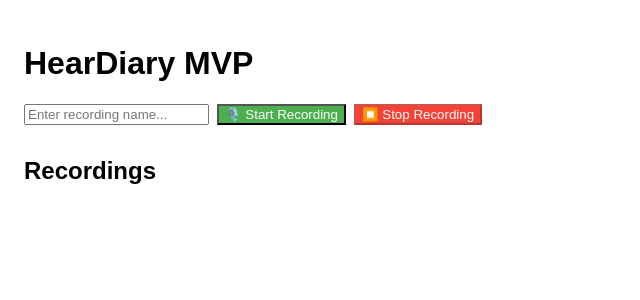
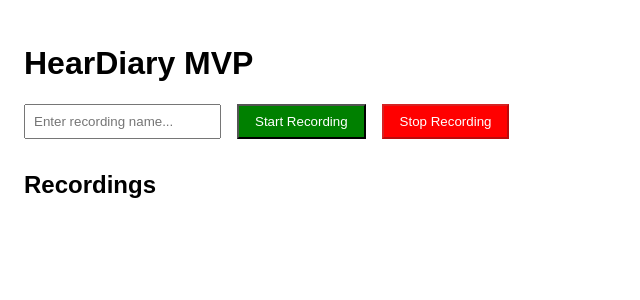
Before and after one commit to HearDiary/heardiary-app, a React app in the folder src/: page / in a window 1280 px wide. Shown: the top 300 px of the page, without its empty margins (0-640 px from the left). Built offline with nearby package versions, Linux system fonts and the light colour scheme; the HTML template or start-up script is replaced by a standard one.

Commit message:
Update main.tsx

```diff
--- a/src/main.tsx
+++ b/src/main.tsx
@@ -1,12 +1,10 @@
-// main.tsx
 import React, { useState, useRef } from 'react';
 import ReactDOM from 'react-dom/client';
 
 const App = () => {
   const [recordings, setRecordings] = useState<{ name: string; url: string }[]>([]);
   const [recordingName, setRecordingName] = useState('');
-  const [isRecording, setIsRecording] = useState(false); // 👈 stav pre vizuálnu spätnú väzbu
-
+  const [isRecording, setIsRecording] = useState(false);
   const mediaRecorderRef = useRef<MediaRecorder | null>(null);
   const audioChunksRef = useRef<Blob[]>([]);
 
@@ -14,36 +12,33 @@ const App = () => {
     try {
       const stream = await navigator.mediaDevices.getUserMedia({ audio: true });
       const mediaRecorder = new MediaRecorder(stream);
-      mediaRecorderRef.current = mediaRecorder;
       audioChunksRef.current = [];
-      setIsRecording(true); // ✅ začiatok nahrávania
+      setIsRecording(true);
 
-      mediaRecorder.ondataavailable = event => {
+      mediaRecorder.ondataavailable = (event) => {
         if (event.data.size > 0) {
           audioChunksRef.current.push(event.data);
         }
       };
 
       mediaRecorder.onstop = () => {
+        setIsRecording(false);
         const audioBlob = new Blob(audioChunksRef.current, { type: 'audio/webm' });
         const audioUrl = URL.createObjectURL(audioBlob);
         setRecordings(prev => [...prev, { name: recordingName || 'Untitled', url: audioUrl }]);
         setRecordingName('');
-        setIsRecording(false); // ✅ koniec nahrávania
-
-        // Uvoľniť mikrofón
-        stream.getTracks().forEach(track => track.stop());
       };
 
+      mediaRecorderRef.current = mediaRecorder;
       mediaRecorder.start();
     } catch (error) {
-      console.error('Error accessing microphone:', error);
-      alert('Please allow microphone access to record audio.');
+      alert('Please allow microphone access.');
+      console.error('Microphone access denied or error:', error);
     }
   };
 
   const stopRecording = () => {
-    if (mediaRecorderRef.current) {
+    if (mediaRecorderRef.current && isRecording) {
       mediaRecorderRef.current.stop();
     }
   };
@@ -52,34 +47,34 @@ const App = () => {
     <div style={{ padding: '1rem', fontFamily: 'Arial' }}>
       <h1>HearDiary MVP</h1>
       <input
-        type="text"
         placeholder="Enter recording name..."
         value={recordingName}
         onChange={e => setRecordingName(e.target.value)}
+        disabled={isRecording}
+        style={{ padding: '0.5rem', marginRight: '1rem' }}
       />
-
       <button
         onClick={startRecording}
         disabled={isRecording}
-        style={{ marginLeft: '0.5rem', backgroundColor: isRecording ? '#ccc' : '#4caf50', color: 'white' }}
+        style={{ backgroundColor: 'green', color: 'white', padding: '0.5rem 1rem', marginRight: '1rem' }}
       >
-        🎙️ {isRecording ? 'Recording...' : 'Start Recording'}
+        {isRecording ? 'Recording...' : 'Start Recording'}
       </button>
-
       <button
         onClick={stopRecording}
         disabled={!isRecording}
-        style={{ marginLeft: '0.5rem', backgroundColor: '#f44336', color: 'white' }}
+        style={{ backgroundColor: 'red', color: 'white', padding: '0.5rem 1rem' }}
       >
-        ⏹️ Stop Recording
+        Stop Recording
       </button>
 
       <h2 style={{ marginTop: '2rem' }}>Recordings</h2>
       <ul>
-        {recordings.map((rec, index) => (
-          <li key={index}>
-            <strong>{rec.name}</strong> –{' '}
-            <audio controls src={rec.url} preload="auto" />
+        {recordings.map((rec, i) => (
+          <li key={i}>
+            <strong>{rec.name}</strong>
+            <audio controls src={rec.url} style={{ display: 'block', marginTop: '0.5rem' }} />
+            <a href={rec.url} download={`${rec.name}.webm`} style={{ fontSize: '0.9rem' }}>Download</a>
           </li>
         ))}
       </ul>
```
